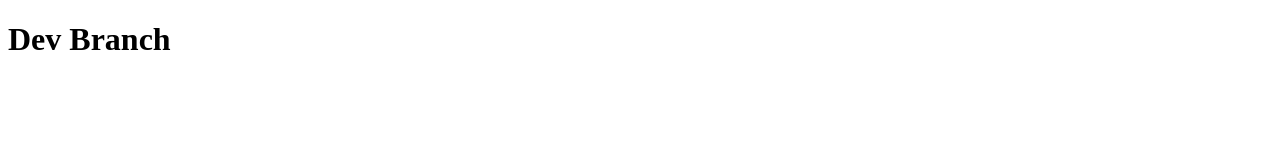
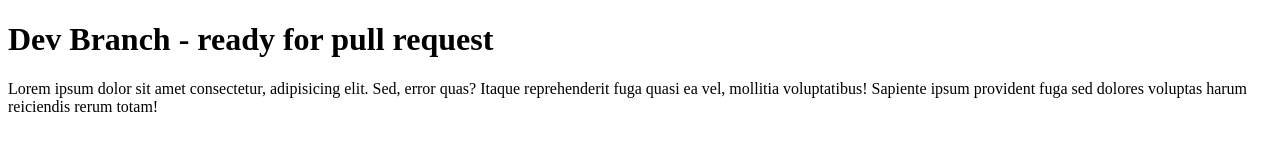
Before and after one commit to nikolas-haug/branching, a plain HTML site: page index.html in a window 1280 px wide. Drawn offline with Linux system fonts and the light colour scheme.

Commit message:
add paragraph ready for pull request

```diff
--- a/index.html
+++ b/index.html
@@ -8,7 +8,9 @@
 </head>
 <body>
 
-    <h1>Dev Branch</h1>
+    <h1>Dev Branch - ready for pull request</h1>
+
+    <p>Lorem ipsum dolor sit amet consectetur, adipisicing elit. Sed, error quas? Itaque reprehenderit fuga quasi ea vel, mollitia voluptatibus! Sapiente ipsum provident fuga sed dolores voluptas harum reiciendis rerum totam!</p>
 
 </body>
 </html>
```
